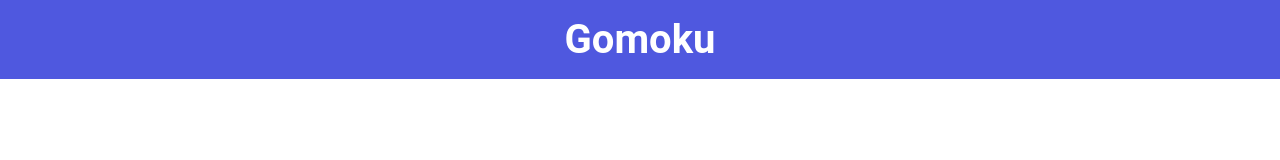
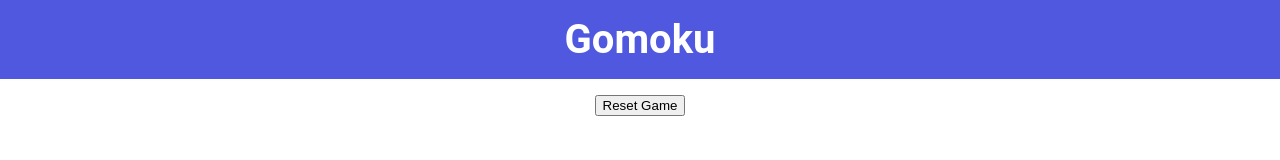
Before and after one commit to frenchafgan/Assignment_1_Gomoku, a website built with Parcel: page index.html in a window 1280 px wide. Built offline with nearby package versions, Linux system fonts and the light colour scheme.

Commit message:
Reset button, status and board html vales

```diff
--- a/index.html
+++ b/index.html
@@ -10,6 +10,11 @@
   </head>
   <body>
     <header class="header">Gomoku</header>
-    <main class="main" id="Game"></main>
+    <main class="main" id="Game">
+      <button id="reset">Reset Game</button>
+      <div id="status"></div>
+      <div id="board"></div>
+
+    </main>
   </body>
 </html>
```
